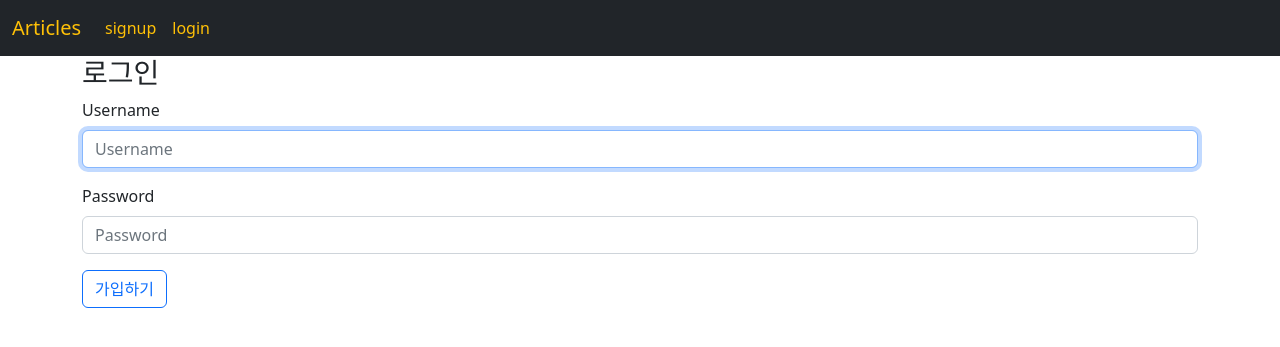
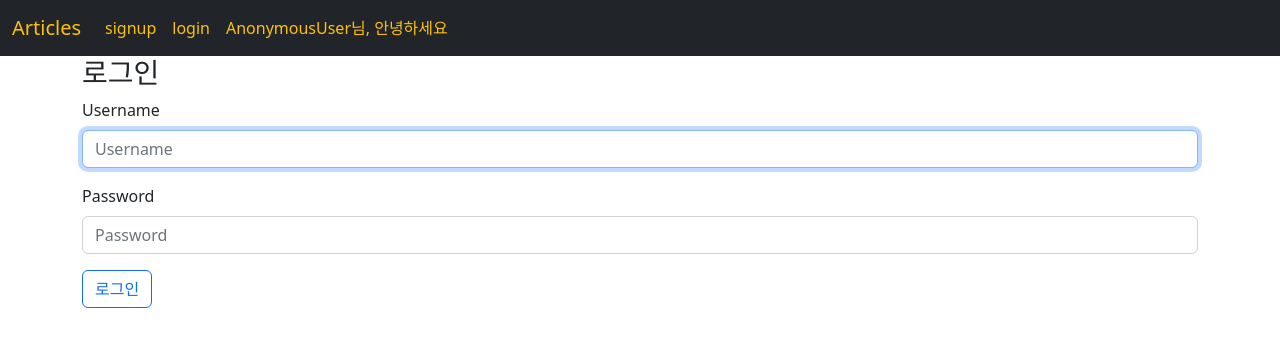
Before and after one commit to devhump/django_build, a Django app: page /accounts/login/ in a window 1280 px wide. Shown: the top 347 px of the page. Run offline with Django 3.2, Linux system fonts and the light colour scheme; some libraries are stand-ins or nearby versions.

Commit message:
login (POST)

```diff
--- a/accounts/templates/accounts/login.html
+++ b/accounts/templates/accounts/login.html
@@ -9,7 +9,7 @@
   {% csrf_token %}
   {% bootstrap_form form %}
 
-  <input class="btn btn-outline-primary" type='submit' value="가입하기">
+  <input class="btn btn-outline-primary" type='submit' value="로그인">
 
 </form>
 {% endblock %}
--- a/accounts/views.py
+++ b/accounts/views.py
@@ -3,6 +3,7 @@ from django.shortcuts import redirect, render
 # from django.contrib.auth.forms import UserCreationForm
 from .forms import CustomUserCreationForm
 from django.contrib.auth.forms import AuthenticationForm
+from django.contrib.auth import login as auth_login
 
 # Create your views here.
 def signup(request):
@@ -23,8 +24,13 @@ def signup(request):
 
 def login(request):
 
-    form = AuthenticationForm()
-
+    if request.method == "POST":
+        form = AuthenticationForm(request, data=request.POST)
+        if form.is_valid():
+            auth_login(request, form.get_user())
+            return redirect("articles:index")
+    else:
+        form = AuthenticationForm()
     context = {
         "form": form,
     }
--- a/templates/base.html
+++ b/templates/base.html
@@ -24,6 +24,9 @@
           <li class="nav-item">
             <a class="nav-link active text-warning" href="{% url 'accounts:login' %}">login</a>
           </li>
+          <li class="nav-item">
+            <a class="nav-link active text-warning" href="#">{{ user }}님, 안녕하세요</a>
+          </li>
         </ul>
       </div>
     </div>
```
